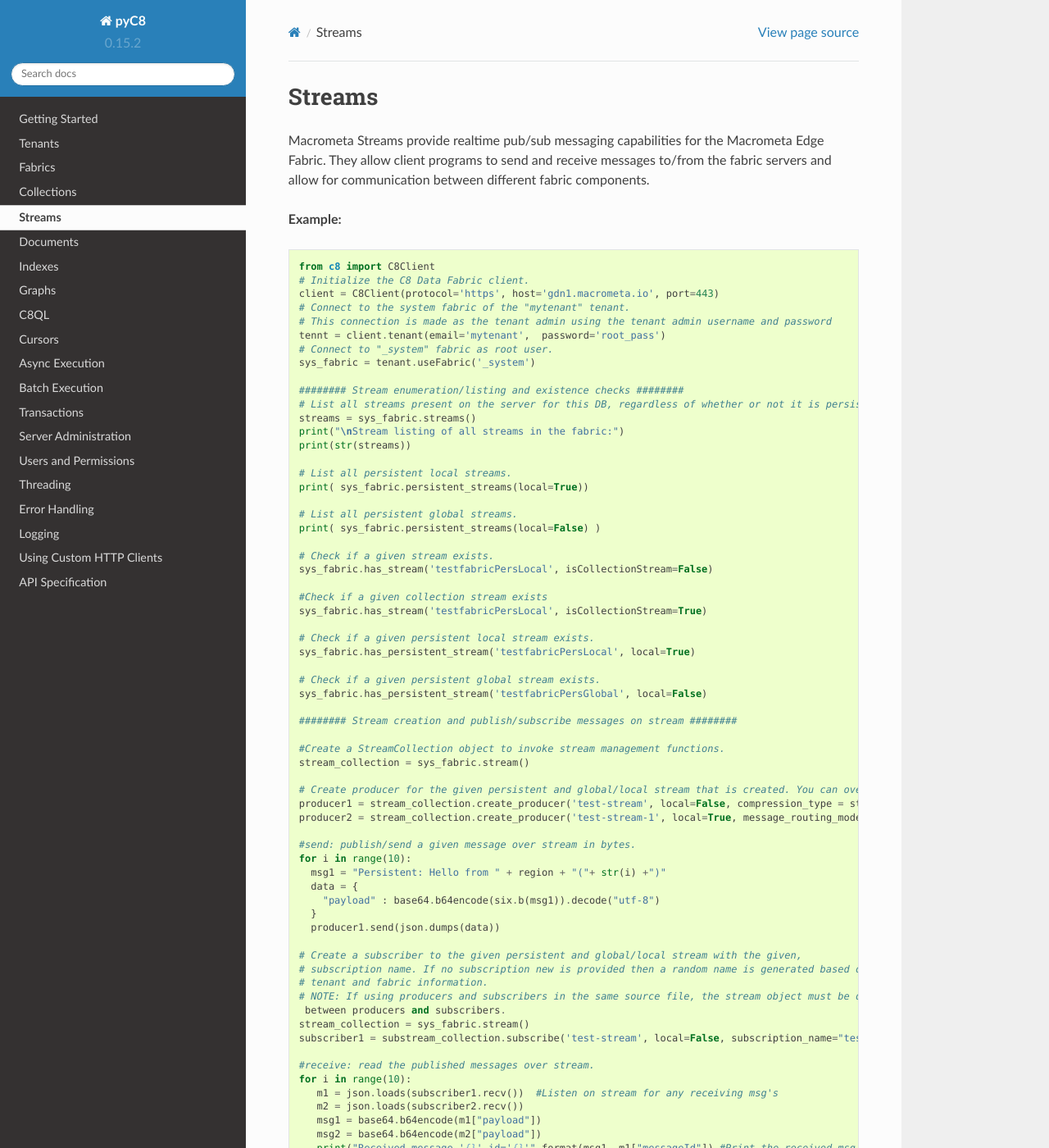
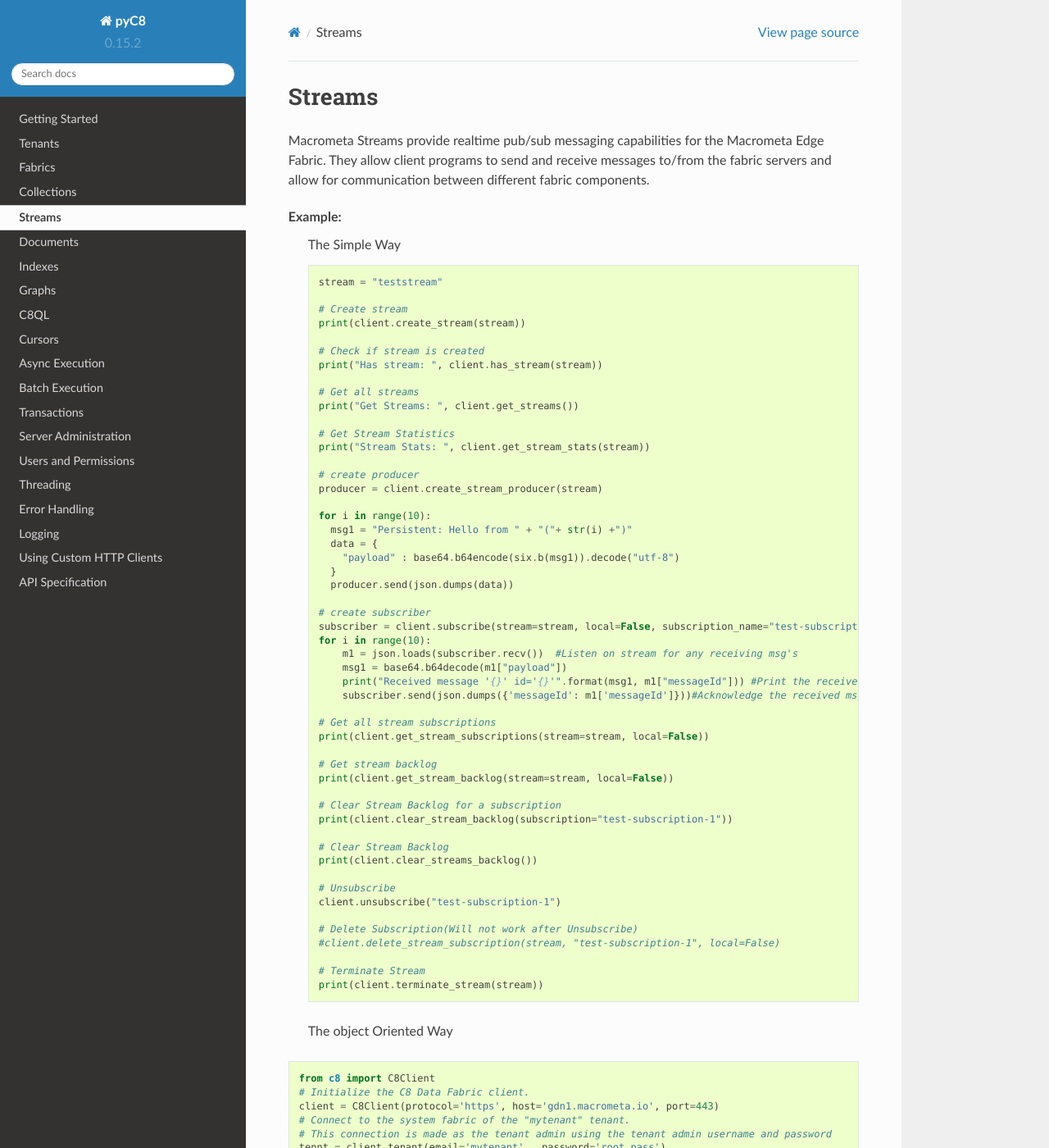
Before and after one commit to Macrometacorp/pyC8, a Sphinx documentation site: the page built from docs/stream.rst, in a window 1280 px wide and 1400 px high. Shown: the whole window at 82% size. Built offline with Sphinx 7.4.7 and the Read the Docs theme 2.0.0, drawn with Linux system fonts in a browser that asks for light colours.

Commit message:
Add stream and streamapp documentation

```diff
--- a/docs/stream.rst
+++ b/docs/stream.rst
@@ -4,6 +4,69 @@ Streams
 Macrometa Streams provide realtime pub/sub messaging capabilities for the Macrometa Edge Fabric. They allow client programs to send and receive messages to/from the fabric servers and allow for communication between different fabric components.
 
 **Example:**
+ The Simple Way
+
+ .. testcode::
+    from c8 import C8Client
+    # Initialize the C8 client.
+    client = C8Client(protocol='https', host='gdn1.macrometa.io', port=443,
+                          email='guest@macrometa.io', password='guest')
+
+    stream = "teststream"
+
+    # Create stream
+    print(client.create_stream(stream))
+
+    # Check if stream is created
+    print("Has stream: ", client.has_stream(stream))
+
+    # Get all streams
+    print("Get Streams: ", client.get_streams())
+
+    # Get Stream Statistics
+    print("Stream Stats: ", client.get_stream_stats(stream))
+
+    # create producer
+    producer = client.create_stream_producer(stream)
+
+    for i in range(10):
+      msg1 = "Persistent: Hello from " + "("+ str(i) +")"
+      data = {
+        "payload" : base64.b64encode(six.b(msg1)).decode("utf-8")
+      }
+      producer.send(json.dumps(data))
+
+    # create subscriber
+    subscriber = client.subscribe(stream=stream, local=False, subscription_name="test-subscription-1")
+    for i in range(10):
+        m1 = json.loads(subscriber.recv())  #Listen on stream for any receiving msg's
+        msg1 = base64.b64decode(m1["payload"])
+        print("Received message '{}' id='{}'".format(msg1, m1["messageId"])) #Print the received msg over stream
+        subscriber.send(json.dumps({'messageId': m1['messageId']}))#Acknowledge the received msg.
+
+    # Get all stream subscriptions
+    print(client.get_stream_subscriptions(stream=stream, local=False))
+
+    # Get stream backlog
+    print(client.get_stream_backlog(stream=stream, local=False))
+
+    # Clear Stream Backlog for a subscription
+    print(client.clear_stream_backlog(subscription="test-subscription-1"))
+
+    # Clear Stream Backlog
+    print(client.clear_streams_backlog())
+
+    # Unsubscribe
+    client.unsubscribe("test-subscription-1")
+
+    # Delete Subscription(Will not work after Unsubscribe)
+    #client.delete_stream_subscription(stream, "test-subscription-1", local=False)
+
+    # Terminate Stream
+    print(client.terminate_stream(stream))
+
+
+ The object Oriented Way
 
 .. testcode::
 
```
Also changed, not shown: docs/streamapps.rst (+54 -0 lines).
